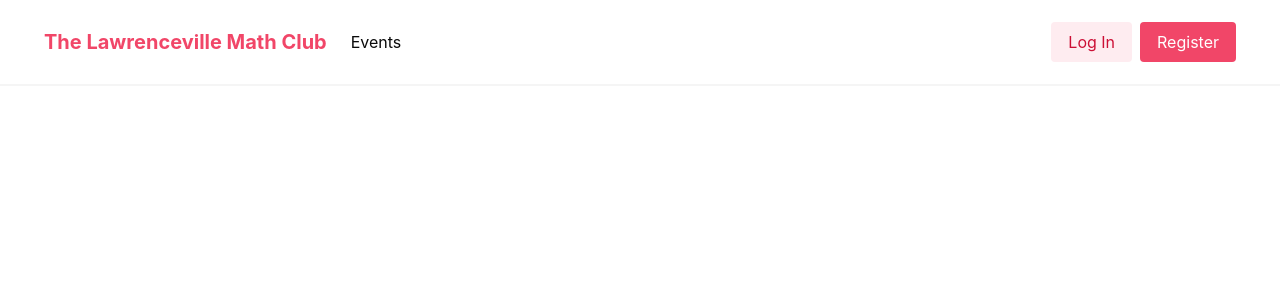
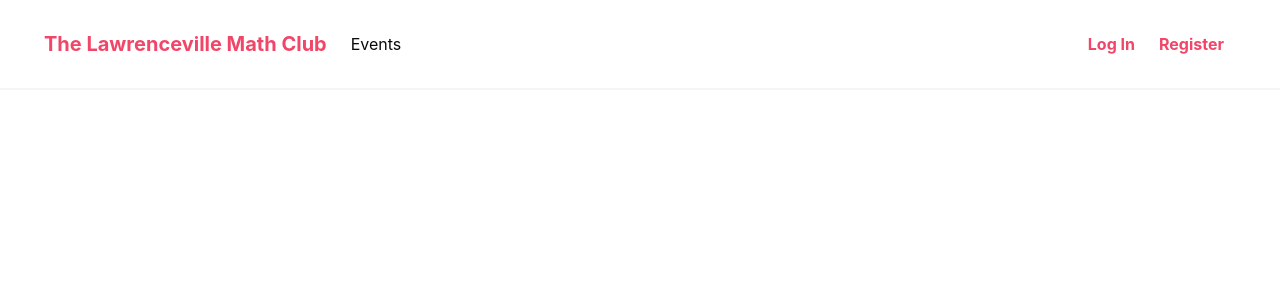
Before and after one commit to bhushan-mohanraj/lawrenceville-math, a Flask app: page / in a window 1280 px wide. Shown: the top 300 px of the page. Run offline with Flask 2, Linux system fonts and the light colour scheme; some web fonts are replaced.

Commit message:
Change navbar buttons to links

```diff
--- a/app/templates/base.html
+++ b/app/templates/base.html
@@ -60,15 +60,13 @@
                         </div>
                     </div>
                     {% else %}
-                    <div class="navbar-item" style="margin-top: -0.5rem;">
-                        <div class="buttons">
-                            <a class="button is-danger is-light mb-0" href="{{ url_for('users.login') }}">
-                                Log In
-                            </a>
-                            <a class="button is-danger mb-0" href="{{ url_for('users.register') }}">
-                                Register
-                            </a>
-                        </div>
+                    <div class="navbar-item">
+                        <a class="navbar-item" href="{{ url_for('users.login') }}">
+                            <strong class="has-text-danger">Log In</strong>
+                        </a>
+                        <a class="navbar-item" href="{{ url_for('users.register') }}">
+                            <strong class="has-text-danger">Register</strong>
+                        </a>
                     </div>
                     {% endif %}
                 </div>
```
